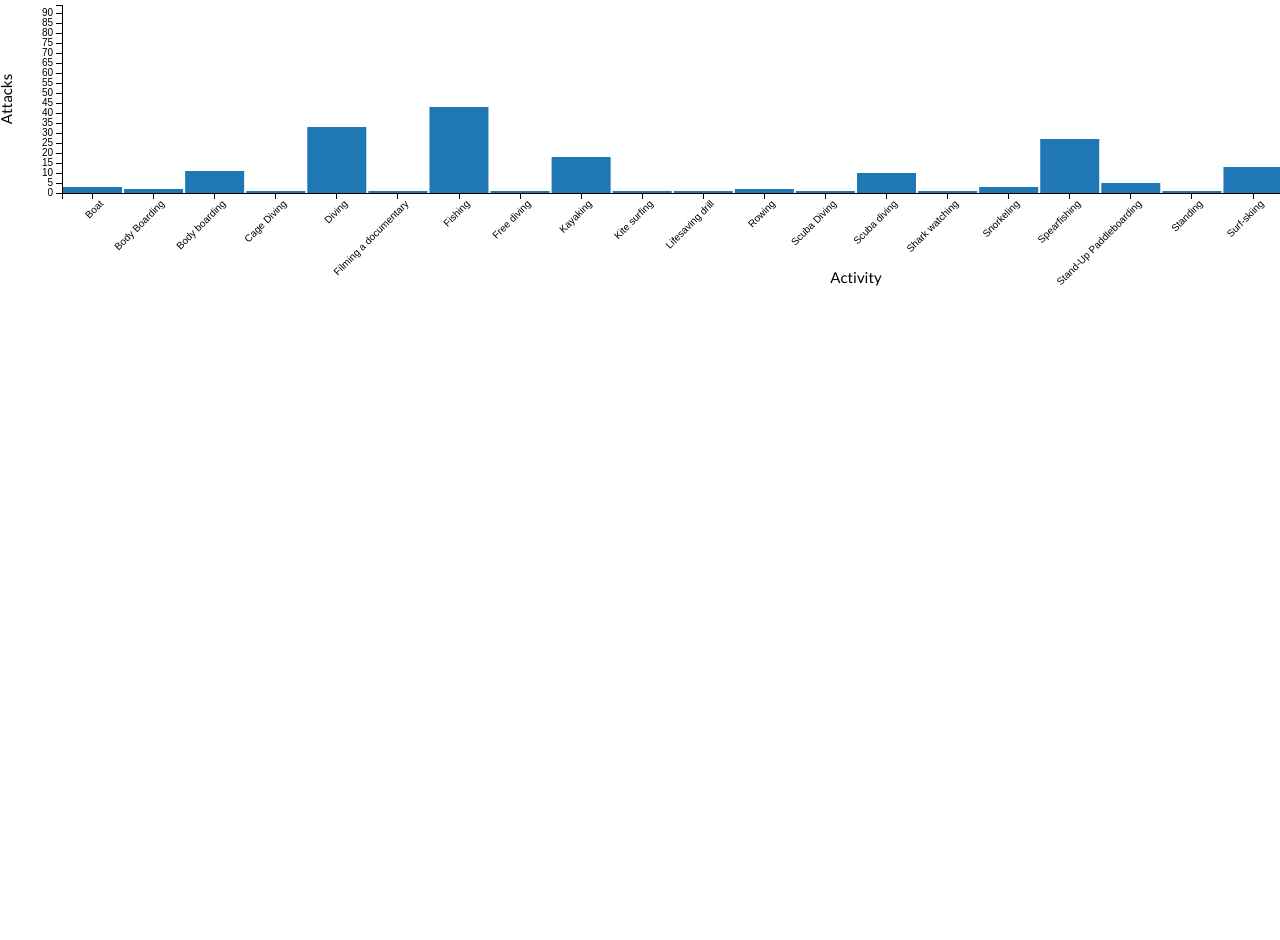
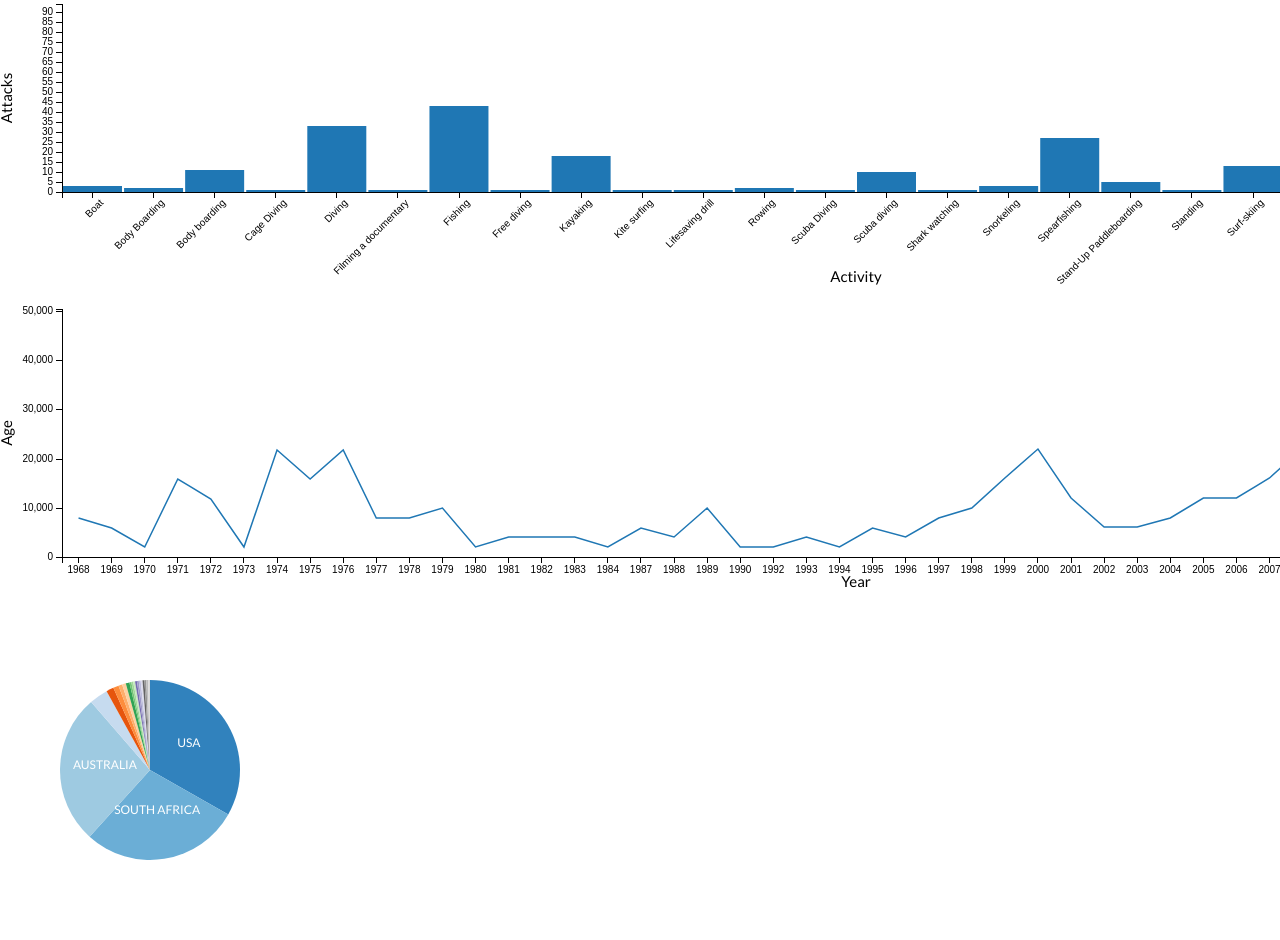
Before and after one commit to RobSimons1/global-white-shark-attack, a plain HTML site: page index.html in a window 1280 px wide. Shown: the part 785-1725 px from the top of the page. Before the commit the page ends 1085 px from the top, so only its background shows below. Drawn offline with Linux system fonts and the light colour scheme.

Commit message:
Line and Pi charts added

```diff
--- a/index.html
+++ b/index.html
@@ -44,6 +44,10 @@
 
     <div id="activity"></div>
 
+    <div id="chart-here"></div>
+
+    <div id="country-chart"></div>
+
 
 
 
--- a/static/js/graph.js
+++ b/static/js/graph.js
@@ -8,9 +8,12 @@ function makeGraphs(error, sharkData) {
     show_type_selector(ndx);
     show_fifty_years(ndx);
     show_country_selector(ndx);
-    show_country(ndx)
+    show_country(ndx);
     show_activity_selector(ndx);
     show_activity(ndx);
+    show_countrypi(ndx);
+
+    show_years(ndx);
 
     dc.renderAll();
 
@@ -97,3 +100,35 @@ function show_activity(ndx) {
         .yAxisLabel("Attacks")
         .yAxis().ticks(20);
 }
+
+
+function show_years(ndx) {
+    var date_dim = ndx.dimension(dc.pluck('Year'));
+    var country_date = date_dim.group().reduceSum(dc.pluck('Year'));
+
+    dc.lineChart("#chart-here")
+        .width(1700)
+        .height(300)
+        .margins({ top: 10, right: 50, bottom: 30, left: 50 })
+        .dimension(date_dim)
+        .group(country_date)
+        .transitionDuration(500)
+        .x(d3.scale.ordinal())
+        .xUnits(dc.units.ordinal)
+        .xAxisLabel("Year")
+        .yAxisLabel("Age")
+        .yAxis().ticks(4);
+}
+
+
+function show_countrypi(ndx) {
+    var name_dim = ndx.dimension(dc.pluck('Country'));
+    var total_spend_per_person = name_dim.group().reduceSum(dc.pluck('Year'));
+    dc.pieChart('#country-chart')
+        .height(330)
+        .radius(90)
+        .transitionDuration(1500)
+        .dimension(name_dim)
+        .group(total_spend_per_person);
+
+}
--- a/static/js/main.js
+++ b/static/js/main.js
@@ -43,6 +43,7 @@ function writeToDocument(url) {
             pagination = generatePaginationButtons(data.next, data.previous);
         }
         data = data.records;
+
         var tableHeaders = getTableHeaders(data[0]);
 
         data.forEach(function(item) {
@@ -50,7 +51,6 @@ function writeToDocument(url) {
 
             Object.keys(item).forEach(function(key) {
                 var rowData = item[key].toString();
-                console.log(key);
                 var truncatedData = rowData.substring(0, 15);
                 dataRow.push(`<td>${truncatedData}</td>`);
             });
```
